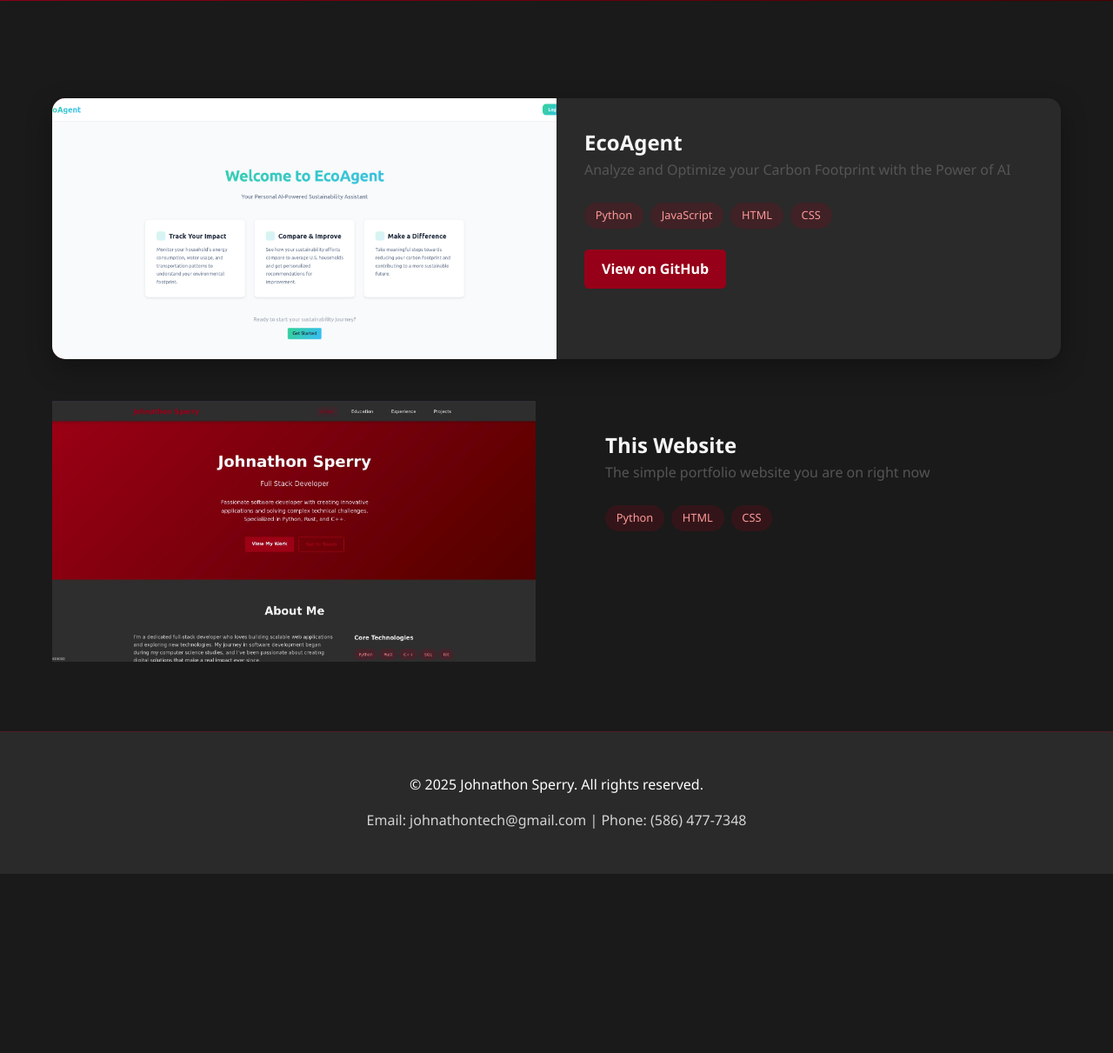
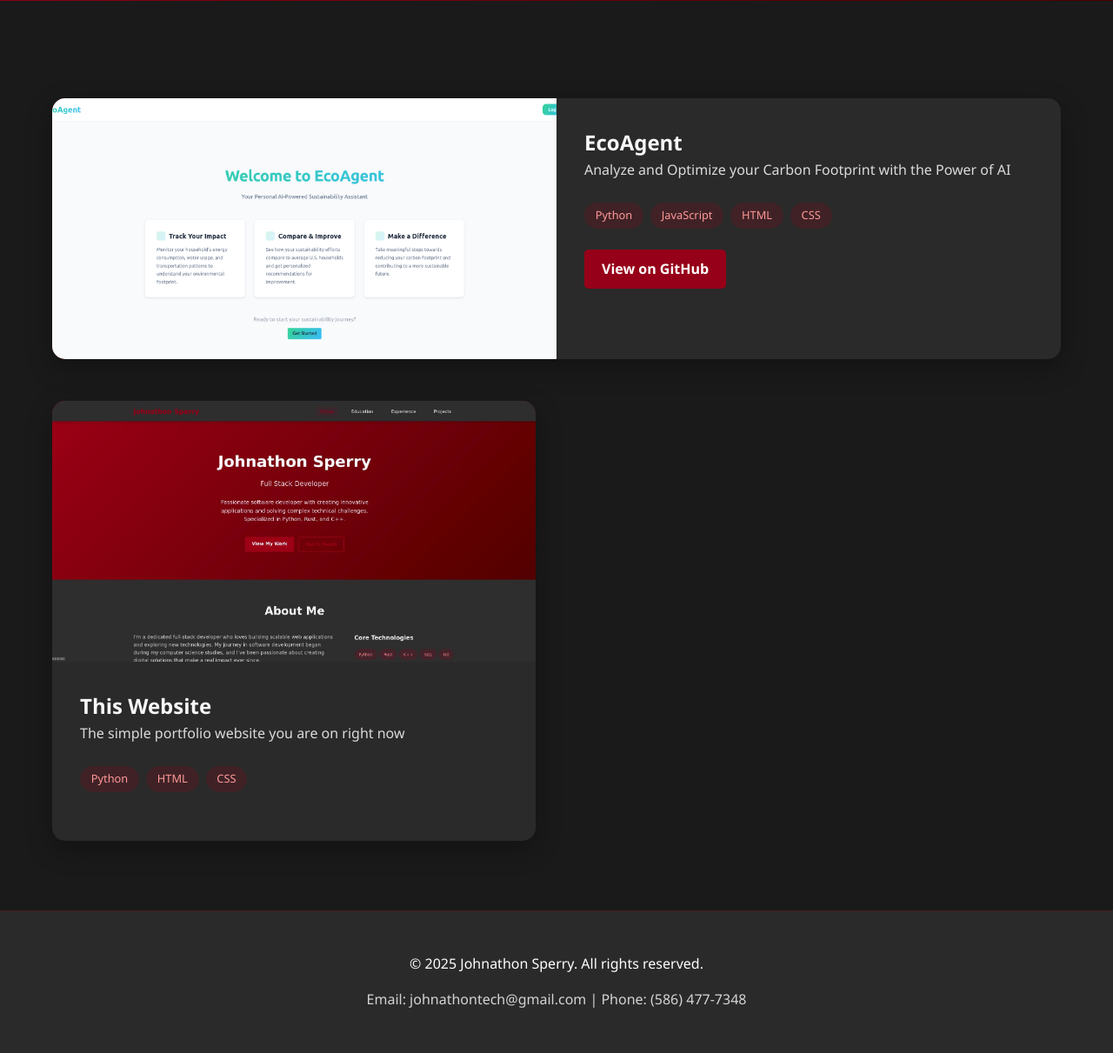
Before and after one commit to IchoTM/PortfolioWebsite, a Flask app: page /projects in a window 1280 px wide. Shown: the part 313-1524 px from the top of the page at 87% size. Before the commit the page ends 1318 px from the top, so only its background shows below. Run offline with Flask 3, Linux system fonts and the light colour scheme.

Commit message:
Update project description color and restructure project card layout

```diff
--- a/static/style.css
+++ b/static/style.css
@@ -498,7 +498,7 @@
 }
 
 .project-description {
-    color: #555;
+    color: #dbdbdb;
     margin-bottom: 1.5rem;
     line-height: 1.6;
 }
--- a/templates/projects.html
+++ b/templates/projects.html
@@ -31,7 +31,8 @@
                     </div>
                 </div>
             </div>
-            <div class="project-image">
+            <div class="project-card">
+                <div class="project-image">
                     <img src="{{ url_for('static', filename='images/website_image.jpg') }}" alt="Project Screenshot">
                 </div>
                 <div class="project-info">
@@ -45,6 +46,7 @@
                         <span class="tech">CSS</span>
                     </div>
                 </div>
+            </div>
         </div>
     </div>
 </section>
```
